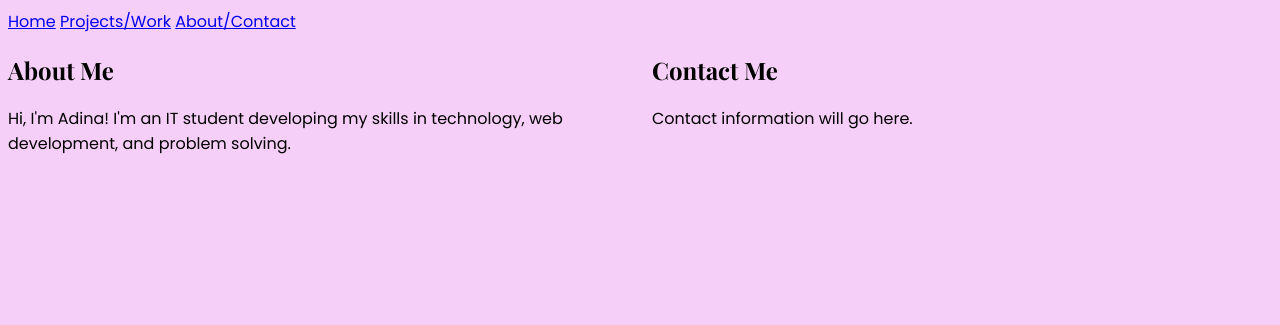
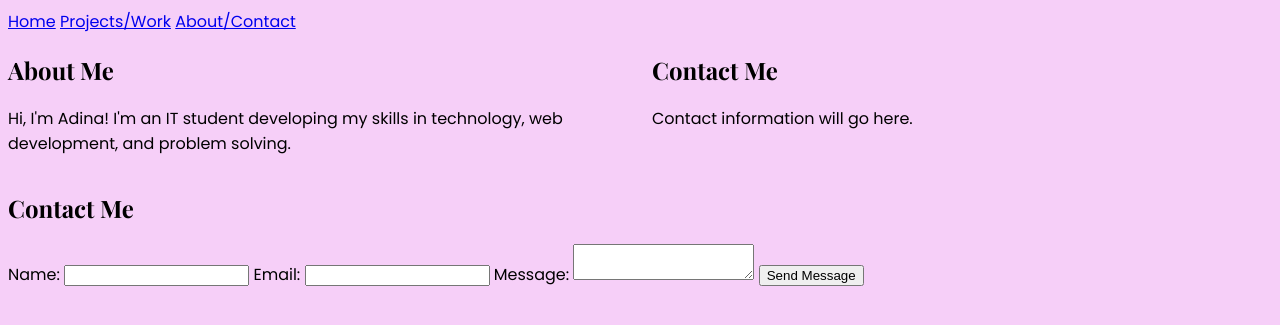
Before and after one commit to adinayisrael/portfolio, a plain HTML site: page about.html in a window 1280 px wide. Shown: the part 101-426 px from the top of the page. Drawn offline with nearby package versions, Linux system fonts and the light colour scheme; a web font is replaced by a local one.

Commit message:
Added contact form

```diff
--- a/about.html
+++ b/about.html
@@ -43,6 +43,24 @@
 
     </section>
 
+    <section>
+    <h2>Contact Me</h2>
+
+    <form>
+        <label for="name">Name:</label>
+        <input type="text" id="name" name="name" required
+        >
+
+        <label for="email">Email:</label>
+        <input type="email" id="email" name="email" required>
+
+        <label for="message">Message:</label>
+        <textarea id="message" name="message" required></textarea>
+
+        <button type="submit">Send Message</button>
+    </form>
+</section>
+
 </main>
 </body>
 
```
Also changed, not shown: 1 other file.
